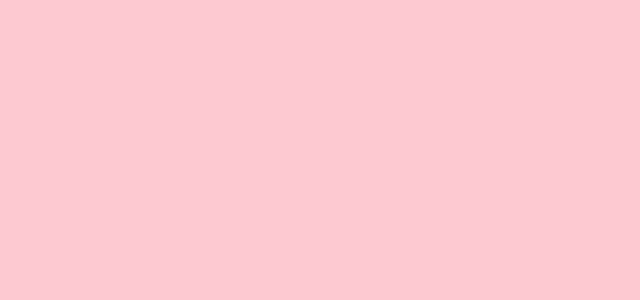
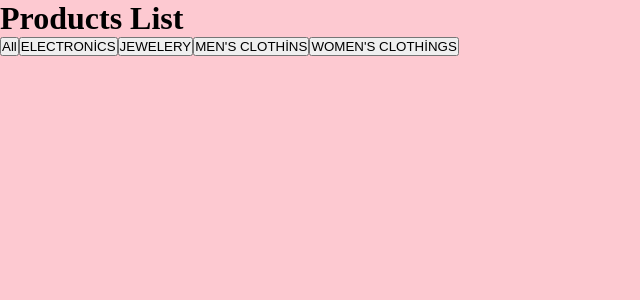
Before and after one commit to nurdoganbahadir/product-list-app, a React (Create React App) app: page / in a window 1280 px wide. Shown: the top 300 px of the page, without its empty margins (0-640 px from the left). Built offline with nearby package versions, Linux system fonts and the light colour scheme.

Commit message:
header html öğeleri oluşturuldu

```diff
--- a/src/App.js
+++ b/src/App.js
@@ -1,9 +1,12 @@
 import "./App.css";
+import Header from "./components/Header/Header";
 
 function App() {
-  return <>
-
-  </>;
+  return (
+    <>
+      <Header />
+    </>
+  );
 }
 
 export default App;
--- a/src/components/Header/Header.css
+++ b/src/components/Header/Header.css
@@ -1,3 +1 @@
-body {
-  background-color: blue;
-}/*# sourceMappingURL=Header.css.map */
+/*# sourceMappingURL=Header.css.map */
--- a/src/components/Header/Header.jsx
+++ b/src/components/Header/Header.jsx
@@ -1 +1,20 @@
-import "./Header.scss";
+import "./Header.css";
+
+import React from "react";
+
+function Header() {
+  return (
+    <div className="header">
+      <h1 className="title">Products List</h1>
+      <div className="menu">
+        <button>All</button>
+        <button>ELECTRONİCS</button>
+        <button>JEWELERY</button>
+        <button>MEN'S CLOTHİNS</button>
+        <button>WOMEN'S CLOTHİNGS</button>
+      </div>
+    </div>
+  );
+}
+
+export default Header;
--- a/src/components/Header/Header.scss
+++ /dev/null
@@ -1,3 +0,0 @@
-body {
-  background-color: blue;
-}
```
Also changed, not shown: src/App.scss (line endings or trailing spaces), 1 other file (tests, documents, lock files or other folders).
